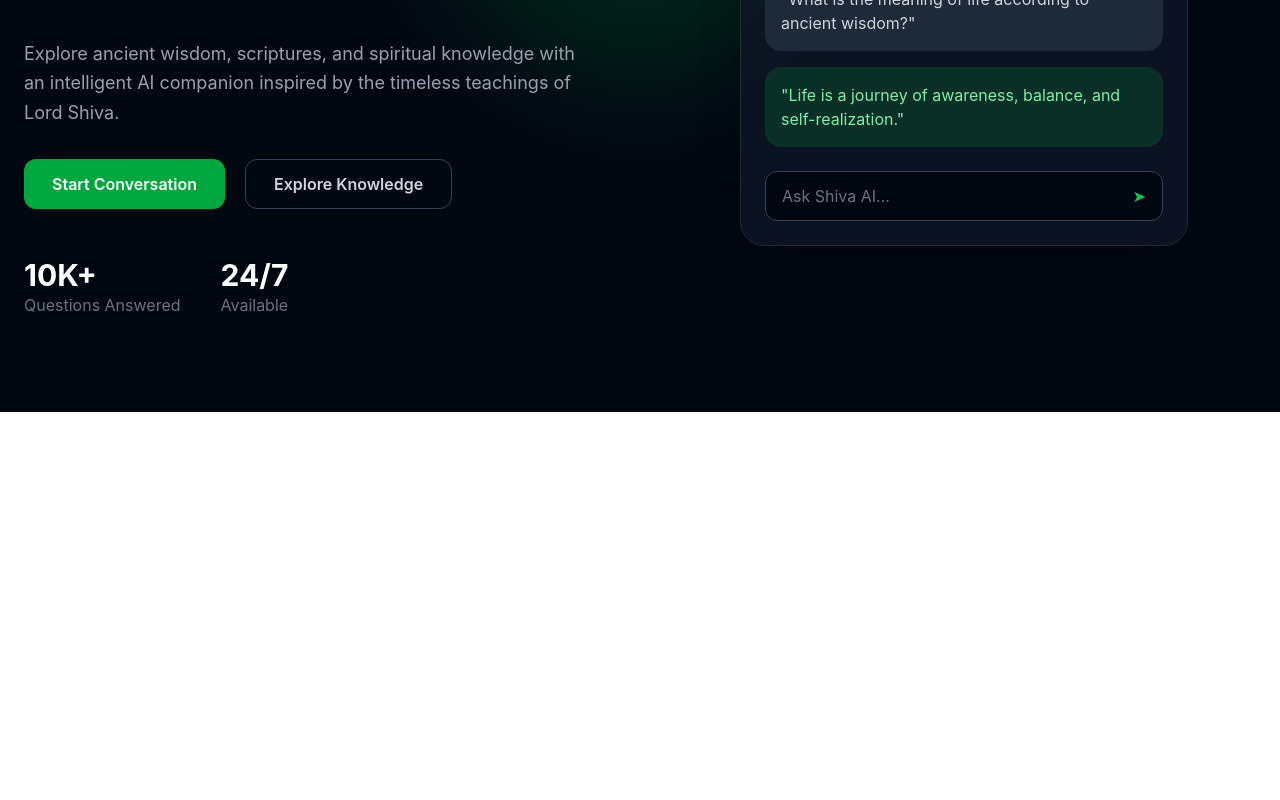
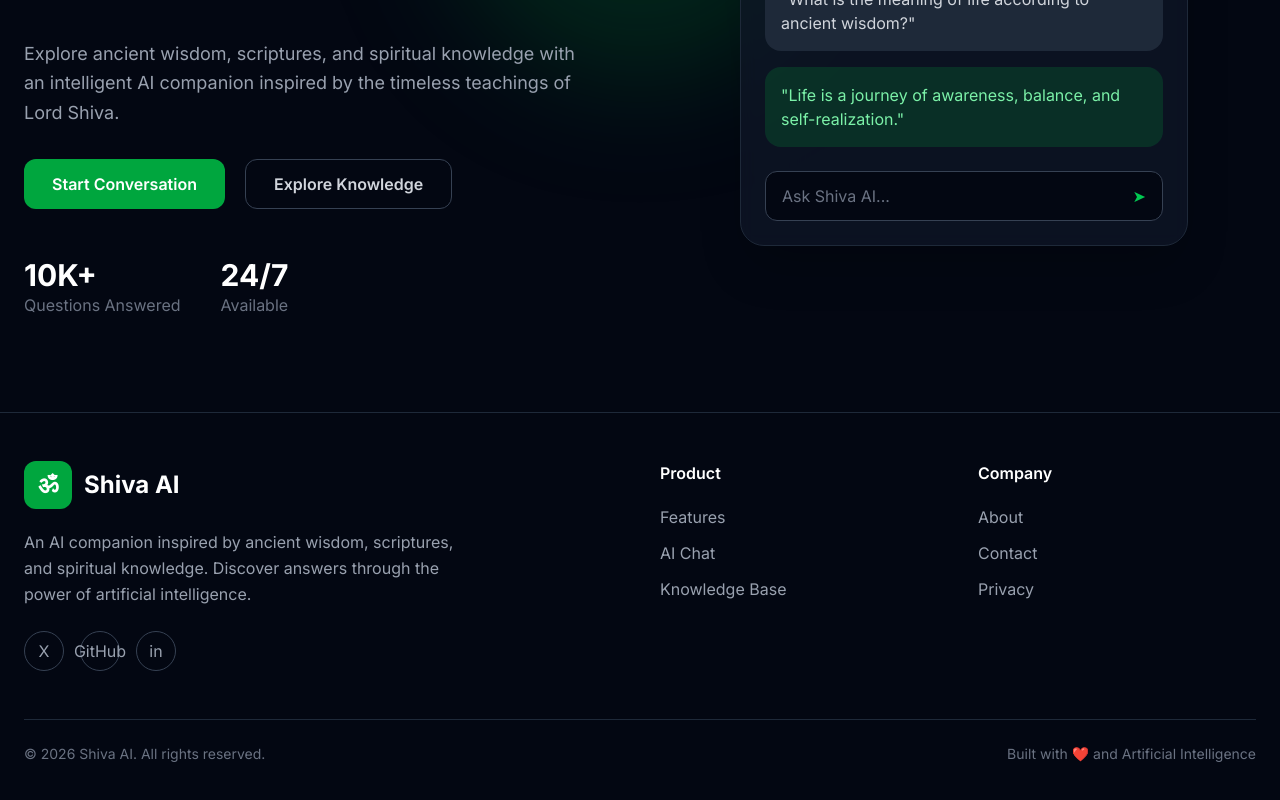
Before and after one commit to AlphaTanmoy/shivaAI-frontEnd, an Angular app: page / in a window 1280 px wide. Shown: the part 388-1188 px from the top of the page. Before the commit the page ends 800 px from the top, so only its background shows below. Built offline with nearby package versions, Linux system fonts and the light colour scheme.

Commit message:
landing page done

```diff
--- a/src/app/app.html
+++ b/src/app/app.html
@@ -1,3 +1,7 @@
 <app-navbar></app-navbar>
 
-<app-hero></app-hero>
+<main>
+    <app-hero></app-hero>
+</main>
+
+<app-footer></app-footer>
--- a/src/app/app.ts
+++ b/src/app/app.ts
@@ -1,12 +1,12 @@
 import { Component } from '@angular/core';
-import { RouterOutlet } from '@angular/router';
 import { NavbarComponent } from './shared/components/navbar/navbar';
 import { HeroComponent } from './shared/components/hero/hero';
+import { FooterComponent } from './shared/components/footer/footer';
 
 @Component({
   selector: 'app-root',
   standalone: true,
-  imports: [RouterOutlet, NavbarComponent, HeroComponent],
+  imports: [NavbarComponent, HeroComponent, FooterComponent],
   templateUrl: './app.html',
   styleUrl: './app.scss'
 })
--- a/src/app/features/home/pages/landing/landing.ts
+++ b/src/app/features/home/pages/landing/landing.ts
@@ -1,6 +1,6 @@
 import { Component } from '@angular/core';
 import { NavbarComponent } from '../../../../shared/components/navbar/navbar';
-import { Footer } from '../../../../shared/components/footer/footer';
+import { FooterComponent } from '../../../../shared/components/footer/footer';
 import { HeroComponent } from '../../../../shared/components/hero/hero';
 import { Features } from '../../../../shared/components/features/features';
 import { Models } from '../../../../shared/components/models/models';
@@ -8,7 +8,7 @@ import { Faq } from '../../../../shared/components/faq/faq';
 
 @Component({
   selector: 'app-landing',
-  imports: [NavbarComponent,Footer,HeroComponent],
+  imports: [NavbarComponent,FooterComponent,HeroComponent],
   templateUrl: './landing.html',
   styleUrl: './landing.scss',
 })
--- a/src/app/shared/components/footer/footer.html
+++ b/src/app/shared/components/footer/footer.html
@@ -1 +1,203 @@
-<p>footer works!</p>
+<footer class="border-t border-gray-800 bg-gray-950 px-6 py-12">
+
+
+    <div class="mx-auto max-w-7xl">
+
+
+        <div class="grid gap-10 md:grid-cols-4">
+
+
+            <!-- Brand -->
+
+            <div class="md:col-span-2">
+
+
+                <div class="flex items-center gap-3">
+
+
+                    <div
+                        class="flex h-12 w-12 items-center justify-center rounded-xl bg-green-600 text-2xl font-bold text-white">
+
+                        ॐ
+
+                    </div>
+
+
+                    <h2 class="text-2xl font-bold text-white">
+                        Shiva AI
+                    </h2>
+
+
+                </div>
+
+
+
+                <p class="mt-5 max-w-md leading-relaxed text-gray-400">
+
+                    An AI companion inspired by ancient wisdom,
+                    scriptures, and spiritual knowledge.
+                    Discover answers through the power of artificial intelligence.
+
+                </p>
+
+
+
+                <div class="mt-6 flex gap-4">
+
+
+                    <a
+                        href="#"
+                        class="flex h-10 w-10 items-center justify-center rounded-full border border-gray-700 text-gray-400 transition hover:border-green-500 hover:text-green-400">
+
+                        X
+
+                    </a>
+
+
+                    <a
+                        href="#"
+                        class="flex h-10 w-10 items-center justify-center rounded-full border border-gray-700 text-gray-400 transition hover:border-green-500 hover:text-green-400">
+
+                        GitHub
+
+                    </a>
+
+
+                    <a
+                        href="#"
+                        class="flex h-10 w-10 items-center justify-center rounded-full border border-gray-700 text-gray-400 transition hover:border-green-500 hover:text-green-400">
+
+                        in
+
+                    </a>
+
+
+                </div>
+
+
+            </div>
+
+
+
+
+
+            <!-- Product Links -->
+
+
+            <div>
+
+
+                <h3 class="mb-5 font-semibold text-white">
+                    Product
+                </h3>
+
+
+                <ul class="space-y-3 text-gray-400">
+
+
+                    <li>
+                        <a href="#features"
+                           class="hover:text-green-400">
+                            Features
+                        </a>
+                    </li>
+
+
+                    <li>
+                        <a href="#chat"
+                           class="hover:text-green-400">
+                            AI Chat
+                        </a>
+                    </li>
+
+
+                    <li>
+                        <a href="#knowledge"
+                           class="hover:text-green-400">
+                            Knowledge Base
+                        </a>
+                    </li>
+
+
+                </ul>
+
+
+            </div>
+
+
+
+
+
+            <!-- Company -->
+
+            <div>
+
+
+                <h3 class="mb-5 font-semibold text-white">
+                    Company
+                </h3>
+
+
+                <ul class="space-y-3 text-gray-400">
+
+
+                    <li>
+                        <a href="#about"
+                           class="hover:text-green-400">
+                            About
+                        </a>
+                    </li>
+
+
+                    <li>
+                        <a href="#contact"
+                           class="hover:text-green-400">
+                            Contact
+                        </a>
+                    </li>
+
+
+                    <li>
+                        <a href="#privacy"
+                           class="hover:text-green-400">
+                            Privacy
+                        </a>
+                    </li>
+
+
+                </ul>
+
+
+            </div>
+
+
+        </div>
+
+
+
+
+
+        <!-- Bottom -->
+
+        <div
+            class="mt-12 flex flex-col justify-between gap-4 border-t border-gray-800 pt-6 text-sm text-gray-500 md:flex-row">
+
+
+            <p>
+                © 2026 Shiva AI. All rights reserved.
+            </p>
+
+
+            <p>
+                Built with ❤️ and Artificial Intelligence
+            </p>
+
+
+        </div>
+
+
+
+    </div>
+
+
+</footer>
--- a/src/styles.css
+++ b/src/styles.css
@@ -1,6 +1,6 @@
+@import url('https://fonts.googleapis.com/css2?family=Inter:wght@300;400;500;600;700;800;900&display=swap');
+
 @import "tailwindcss";
-
-@import url('https://fonts.googleapis.com/css2?family=Inter:wght@300;400;500;600;700;800;900&display=swap');
 
 :root {
   --primary: #10A37F;
```
Also changed, not shown: src/app/shared/components/footer/footer.ts (+5 -2 lines).
